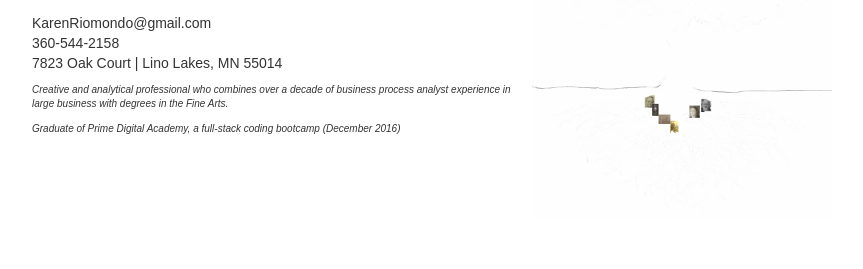
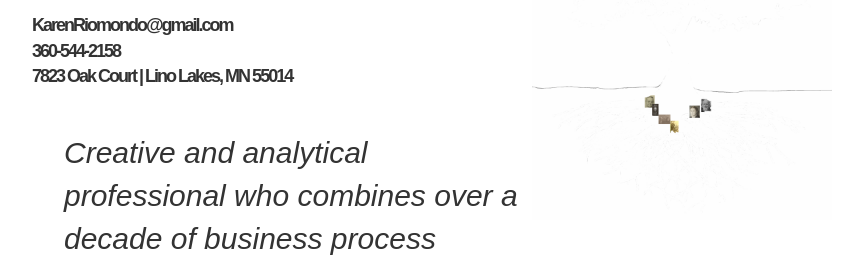
Before and after one commit to Riomondo/Riomondo.github.io, a plain HTML site: page index.html in a window 1280 px wide. Shown: the part 120-389 px from the top of the page, without its empty margins (208-1071 px from the left). Drawn offline with nearby package versions, Linux system fonts and the light colour scheme.

Commit message:
Update style.css

```diff
--- a/style.css
+++ b/style.css
@@ -22,13 +22,19 @@ body {
 	border-bottom: 1px solid #999;
 }
 
-
+#contact {
+	margin: 0 0 16px 0;
+	padding: 0 0 16px 0;
+	font-size: 18px;
+	font-weight: bold;
+	letter-spacing: -2px;
+}
 
 #Career-Summary {
-	margin: 0 0 80px 0;
-	padding: 0 0 60px 0;
+	margin: 0 0 16px 16px;
+	padding: 0 0 16px 16px;
 	font-style: italic;
-	font-size: 10px;
+	font-size: 30px;
 }
 
 #Professional-header {
```
